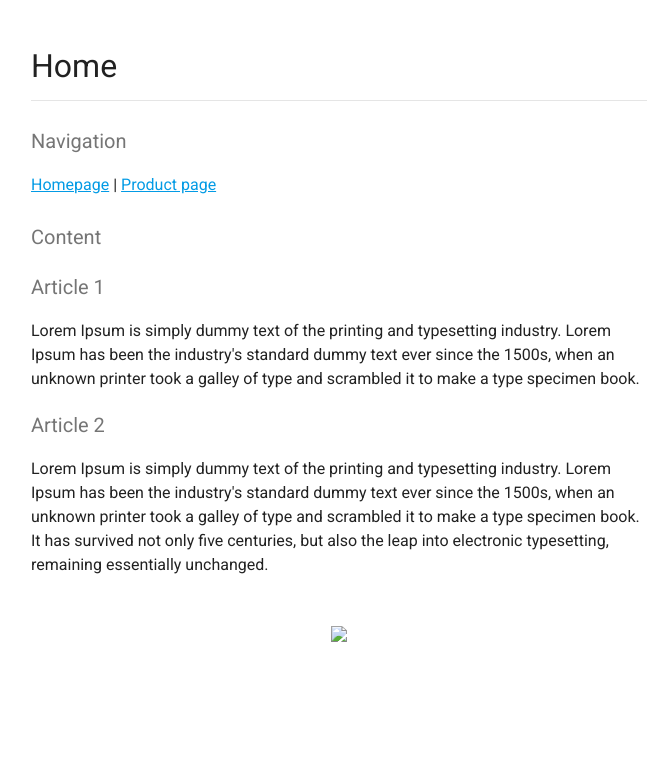
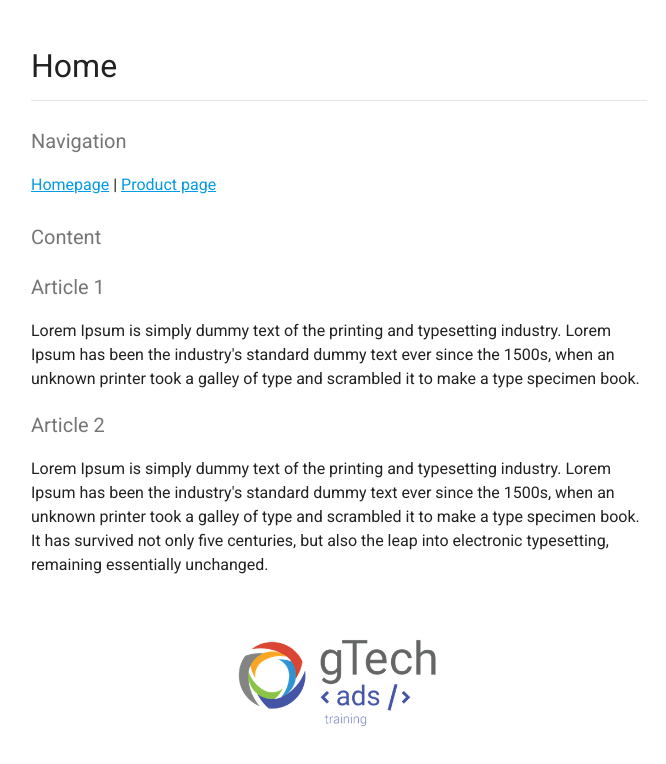
Before and after one commit to gtechads/gtechads.github.io, a plain HTML site: page gtm/index_gtm.html in a window 1280 px wide. Shown: the whole page, without its empty margins (301-967 px from the left). Drawn offline with Linux system fonts and the light colour scheme.

Commit message:
Fixed image link

```diff
--- a/gtm/index_gtm.html
+++ b/gtm/index_gtm.html
@@ -111,6 +111,6 @@
     <p>Lorem Ipsum is simply dummy text of the printing and typesetting industry. Lorem Ipsum has been the industry's standard dummy text ever since the 1500s, when an unknown printer took a galley of type and scrambled it to make a type specimen book.</p>
     <h3>Article 2</h3>
     <p>Lorem Ipsum is simply dummy text of the printing and typesetting industry. Lorem Ipsum has been the industry's standard dummy text ever since the 1500s, when an unknown printer took a galley of type and scrambled it to make a type specimen book. It has survived not only five centuries, but also the leap into electronic typesetting, remaining essentially unchanged.</p>
-    <a class="logo" href="./"><img src="images/logo.png"/></a>
+    <a class="logo" href="./"><img src="../images/logo.png"/></a>
   </body>
 </html>
```
Also changed, not shown: gtm/product_gtm.html (+1 -1 lines), gtm/thankyou_gtm.html (+1 -1 lines), pub/index.html (+1 -1 lines).
